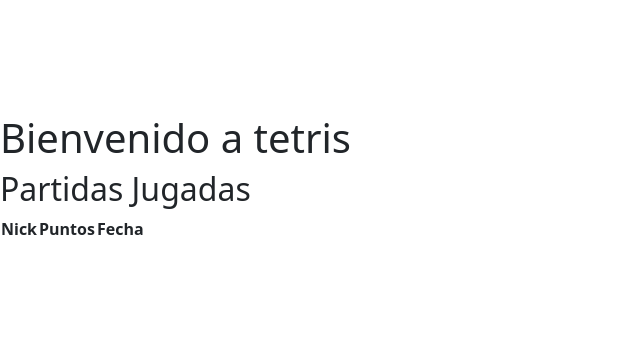
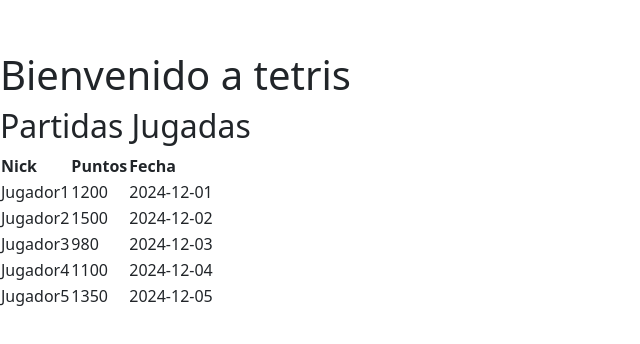
Before and after one commit to DavidHenrique24/proyectoTetris, a React (Vite) app: page / in a window 1280 px wide. Shown: the part 220-564 px from the top of the page, without its empty margins (0-640 px from the left). Built offline with nearby package versions, Linux system fonts and the light colour scheme.

Commit message:
Arreglo del useState

```diff
--- a/src/componentes/Partidas.jsx
+++ b/src/componentes/Partidas.jsx
@@ -1,7 +1,7 @@
 import React, { useState } from 'react';
 
 const Partidas = () => {
-  const partidas = useState([
+  const [partidas] = useState([
     { id: 1, nick: 'Jugador1', puntos: 1200, fecha: '2024-12-01' },
     { id: 2, nick: 'Jugador2', puntos: 1500, fecha: '2024-12-02' },
     { id: 3, nick: 'Jugador3', puntos: 980, fecha: '2024-12-03' },
```
